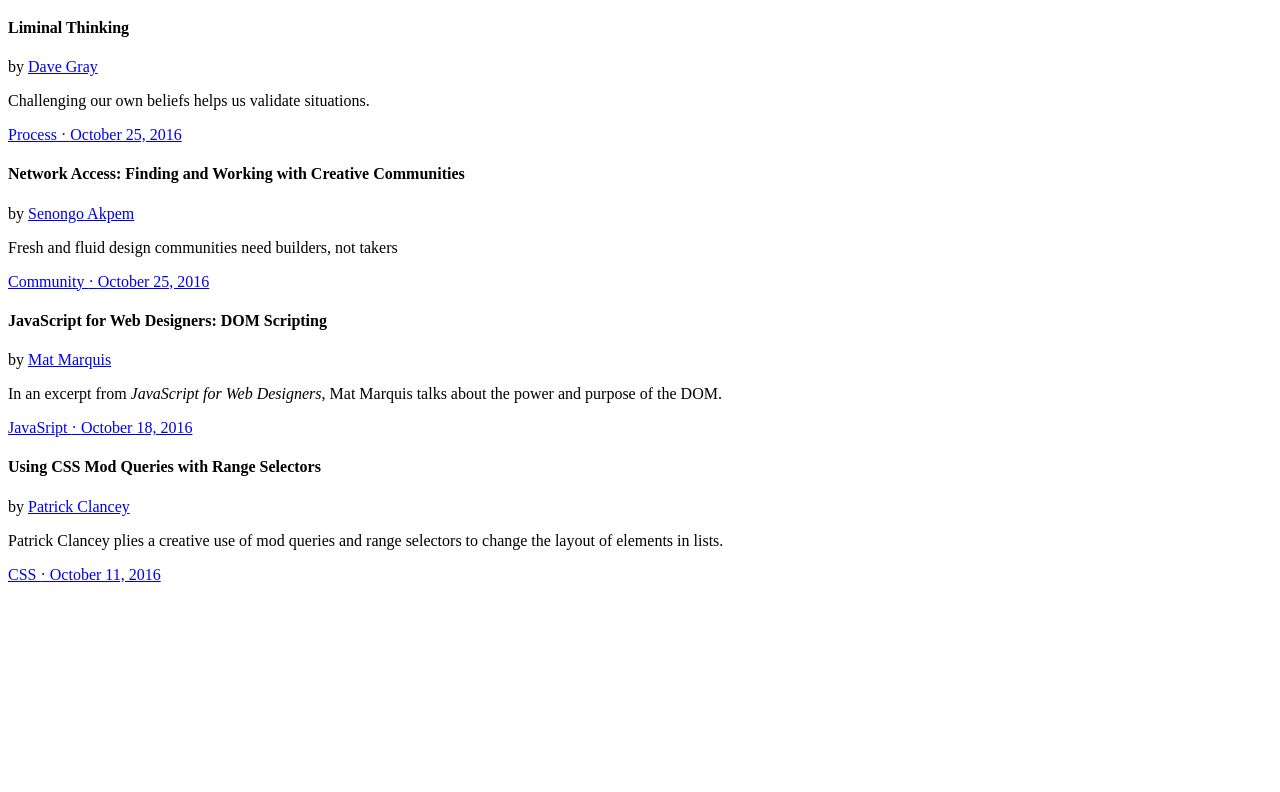
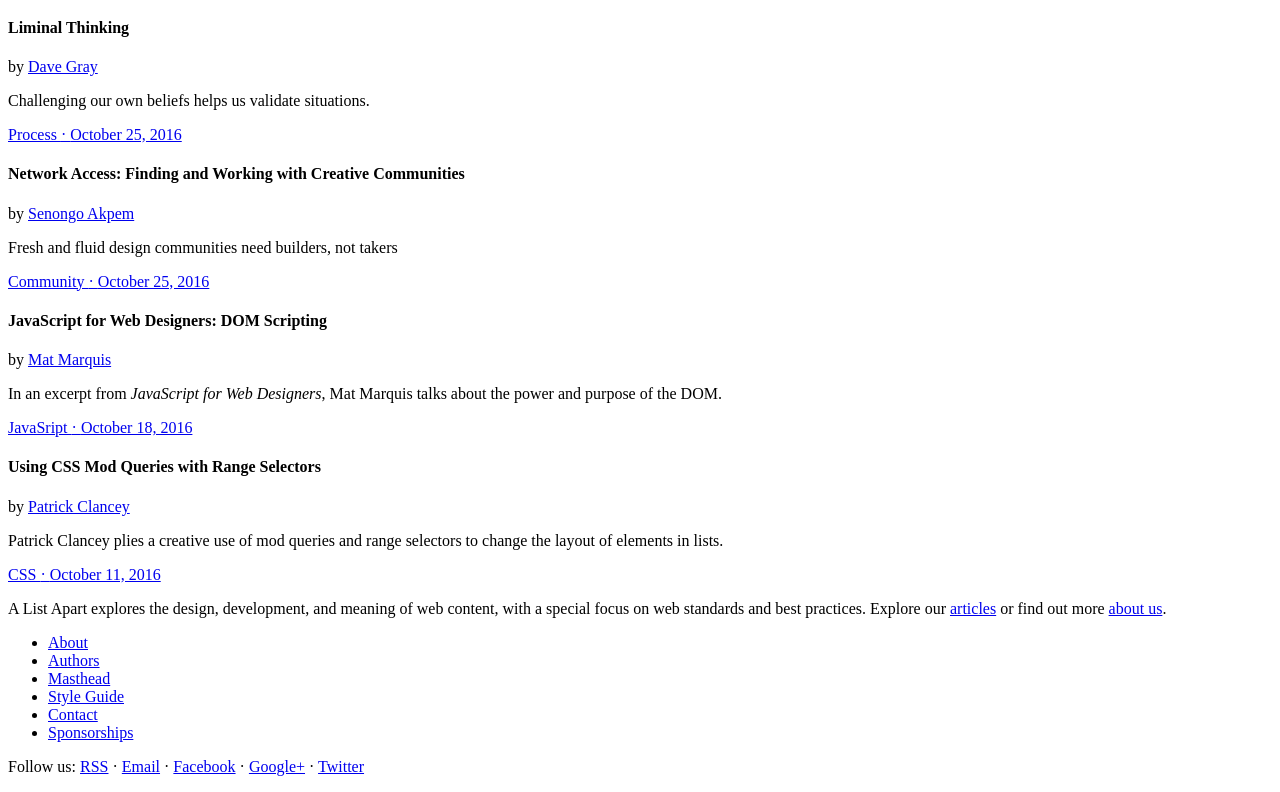
Before and after one commit to bencekiss/html-layout, a plain HTML site: page index.html in a window 1280 px wide. Shown: the part 1805-2597 px from the top of the page. Before the commit the page ends 2405 px from the top, so only its background shows below. Drawn offline with Linux system fonts and the light colour scheme.

Commit message:
Add the footer and the first line of it

```diff
--- a/index.html
+++ b/index.html
@@ -231,6 +231,29 @@
         </div>
 
       </section>
+      <div>
+        <p>A List Apart explores the design, development, and meaning of web content, with a special focus on web standards and best practices. Explore our <a href="#"><span>articles</span></a> or find out more <a href="#"><span>about us</span></a>.</p>
+      </div>
+
+      <footer>
+        <div>
+          <div>
+            <ul>
+              <li><a href="#">About</a></li>
+              <li><a href="#">Authors</a></li>
+              <li><a href="#">Masthead</a></li>
+              <li><a href="#">Style Guide</a></li>
+              <li><a href="#">Contact</a></li>
+              <li><a href="#">Sponsorships</a></li>
+            </ul>
+          </div>
+          <div>
+            <p>Follow us: <a href="#"><span>RSS</span></a> · <a href="#"><span>Email</span></a> · <a href="#"><span>Facebook</span></a> · <a href="#"><span>Google+</span></a> · <a href="#"><span>Twitter</span></a></p>
+          </div>
+        </div>
+
+      </footer>
     </main>
+
   </body>
 </html>
```
